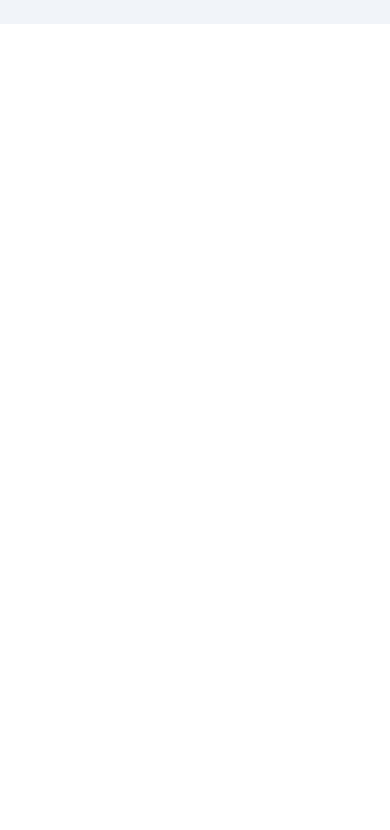
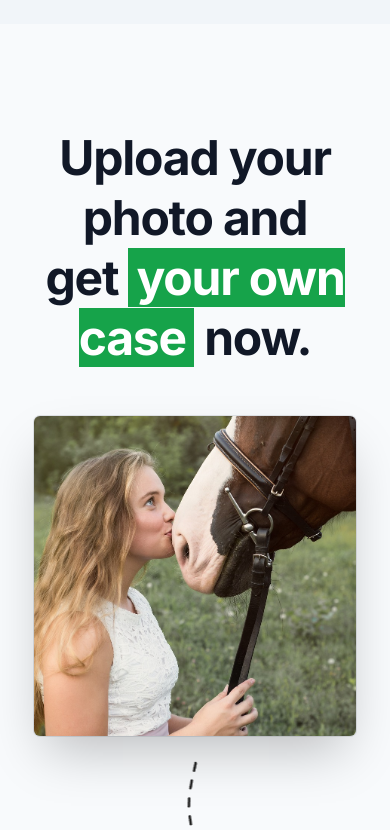
Before and after one commit to afelixj89/e-store, a Next.js app: page / in a window 390 px wide. Shown: the part 3500-4330 px from the top of the page. Before the commit the page ends 3524 px from the top, so only its background shows below. Built offline with nearby package versions, Linux system fonts and the light colour scheme; no server answers.

Commit message:
added example images of case when image is inserted...need to fix the positioning of the images as they are not centered

```diff
--- a/src/app/globals.css
+++ b/src/app/globals.css
@@ -1,7 +1,6 @@
 @tailwind base;
 @tailwind components;
 @tailwind utilities;
-
 
 @layer base {
   :root {
--- a/src/app/page.tsx
+++ b/src/app/page.tsx
@@ -126,10 +126,22 @@ export default function Home() {
                 <Star className="h-5 w-5 text-green-600 fill-green-600" />
               </div>
               <div className="text-lg leading-8">
-                <p>"The case feels durable and I even got a compliment on the design. Had the case for two and a half months now and <span className="p-0.5 bg-slate-800 text-white">the image is super clear!</span>, on the case I had before, the image starting fading into yellow-ish color after a couple of weeks. Love it."</p>
+                <p>
+                  "The case feels durable and I even got a compliment on the
+                  design. Had the case for two and a half months now and{" "}
+                  <span className="p-0.5 bg-slate-800 text-white">
+                    the image is super clear!
+                  </span>
+                  , on the case I had before, the image starting fading into
+                  yellow-ish color after a couple of weeks. Love it."
+                </p>
               </div>
               <div className="flex gap-4 mt-2">
-                <img className="rounded-full h-12 w-12 object-cover" src="/users/user-1.png" alt="user"/>
+                <img
+                  className="rounded-full h-12 w-12 object-cover"
+                  src="/users/user-1.png"
+                  alt="user"
+                />
                 <div className="flex flex-col">
                   <p className="font-semibold">Jonathan</p>
                   <div className="flex gap-1.5 items-center text-zinc-600">
@@ -148,10 +160,21 @@ export default function Home() {
                 <Star className="h-5 w-5 text-green-600 fill-green-600" />
               </div>
               <div className="text-lg leading-8">
-                <p>"This case has kept my phone looking <span className="p-0.5 bg-slate-800 text-white">brand new </span> after a full year of using! Recommended this case to all of my friends."</p>
+                <p>
+                  "This case has kept my phone looking{" "}
+                  <span className="p-0.5 bg-slate-800 text-white">
+                    brand new{" "}
+                  </span>{" "}
+                  after a full year of using! Recommended this case to all of my
+                  friends."
+                </p>
               </div>
               <div className="flex gap-4 mt-2">
-                <img className="rounded-full h-12 w-12 object-cover" src="/users/user-4.jpg" alt="user"/>
+                <img
+                  className="rounded-full h-12 w-12 object-cover"
+                  src="/users/user-4.jpg"
+                  alt="user"
+                />
                 <div className="flex flex-col">
                   <p className="font-semibold">Josh</p>
                   <div className="flex gap-1.5 items-center text-zinc-600">
@@ -165,10 +188,35 @@ export default function Home() {
         </MaxWidthWrapper>
         <div className="pt-16">
           <Reviews />
-
         </div>
       </section>
-
+      <section>
+        <MaxWidthWrapper className="py-24">
+          <div className="mb-12 px-6 lg:px-8">
+            <div className="mx-auto max-w-2xl sm:text-center">
+              <h2 className="order-1 mt-2 tracking-tight text-center text-balance !leading-tight font-bold text-5xl md:text-6xl text-gray-900">
+                Upload your photo and get{" "}
+                <span className="relative px-2 bg-green-600 text-white">
+                  your own case
+                </span>{" "}
+                now.
+              </h2>
+            </div>
+          </div>
+          <div className="mx-auto max-w-6xl px-6 lg:px-8">
+            <div className="relative flex flex-col items-center md:grid grids-cols-2 gap-40">
+              <img
+                src="/arrow.png"
+                className="absolute top-[25rem] md:top-1/2 -translate-y-1/2 z-10 left-1/2 -translate-x-1/2 rotate-90 md:rotate-0"
+              />
+              <div className="relative h-80 md:h-full w-full md:justify-self-end max-w-sm rounded-xl bg-gray-900/5 ring-inset ring-gray-900/10 lg:rounded-2xl">
+                <img src="/horse.jpg" className="rounded-md object-cover bg-white shadow-2xl ring-1 ring-gray-900/10 h-full w-full" />
+              </div>
+              <Phone className="w-60" imgSrc="/horse_phone.jpg" />
+            </div>
+          </div>
+        </MaxWidthWrapper>
+      </section>
     </div>
   );
 }
--- a/src/components/Reviews.tsx
+++ b/src/components/Reviews.tsx
@@ -145,6 +145,8 @@ function ReviewGrid() {
           />
         </>
       ) : null}
+      <div className="pointer-events-none absolute inset-x-0 top-0 h-32 bg-gradient-to-b from-slate-100" />
+      <div className="pointer-events-none absolute inset-x-0 top-0 h-32 bg-gradient-to-t from-slate-100" />
     </div>
   );
 }
@@ -155,7 +157,7 @@ export function Reviews() {
       <img
         aria-hidden="true"
         src="/what-people-are-buying.png"
-        className="absolute select-none hidden xl:block -left-32 top-1/3"
+        className="absolute select-none hidden xl:block -left-1 top-1/3"
       />
       <ReviewGrid />
     </MaxWidthWrapper>
```
